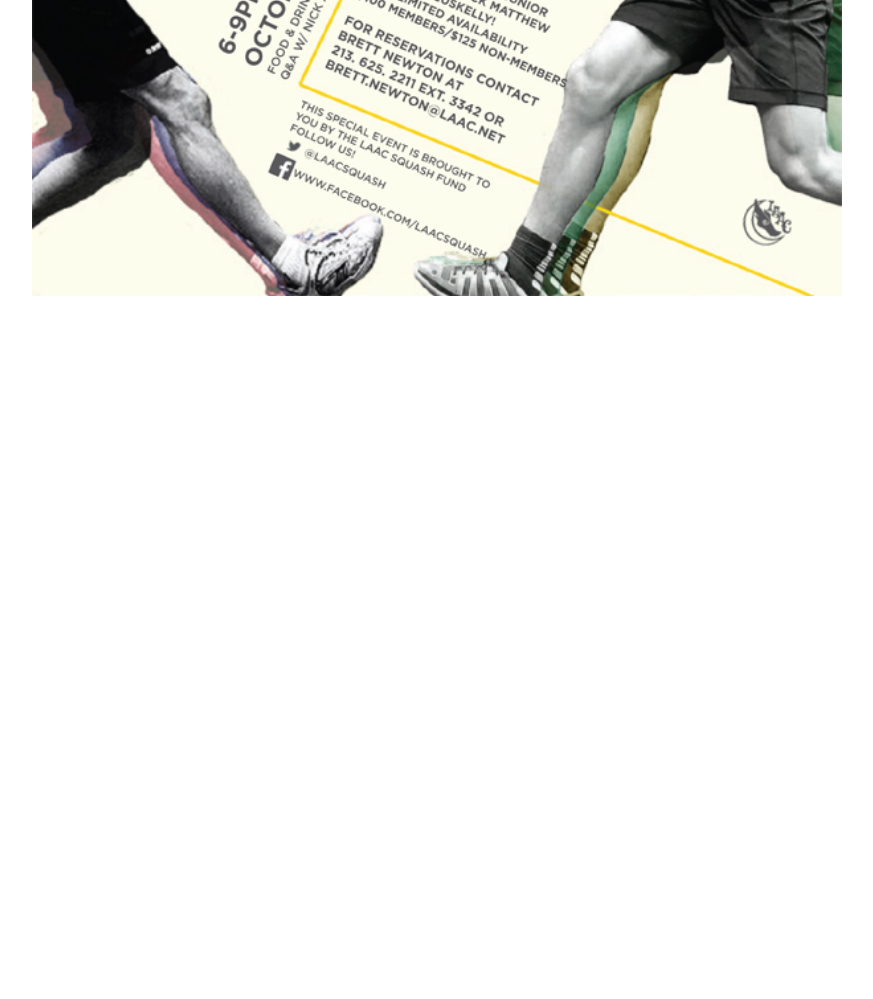
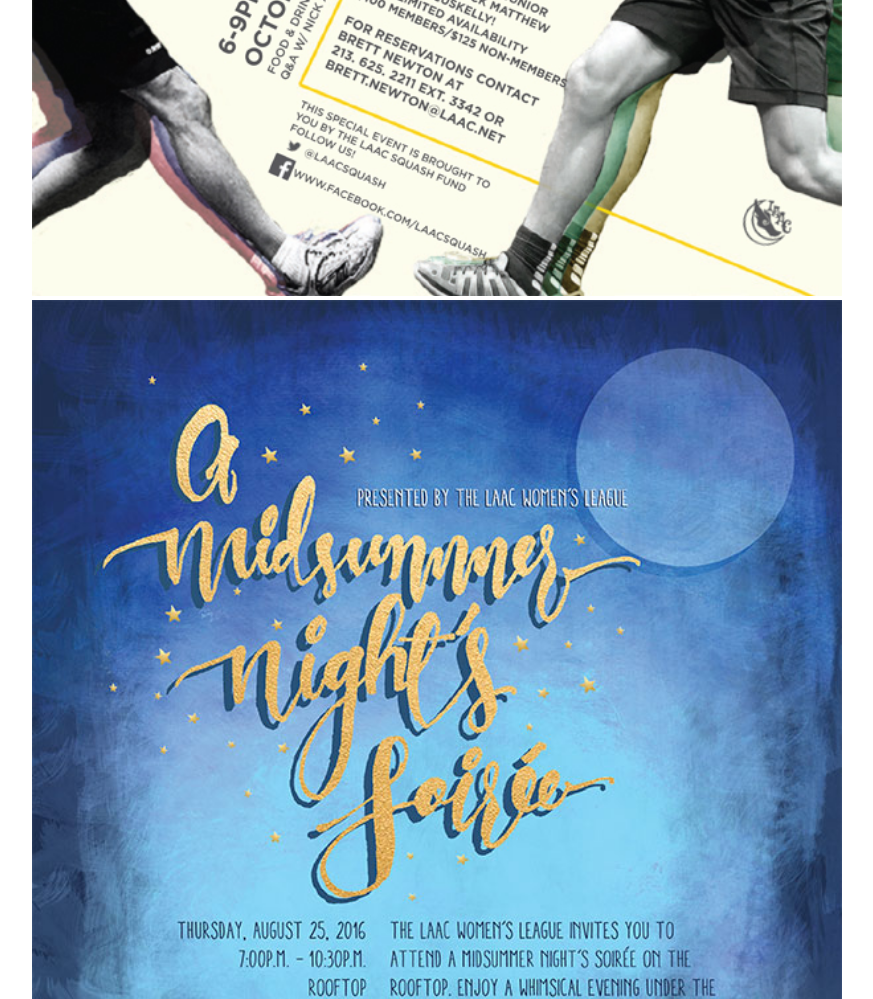
Before and after one commit to lunerd/lunerd-website, a plain HTML site: page index.html in a window 1280 px wide. Shown: the part 1290-2289 px from the top of the page, without its empty margins (203-1076 px from the left). Before the commit the page ends 1590 px from the top, so only its background shows below. Drawn offline with Linux system fonts and the light colour scheme.

Commit message:
added one more image in images folder and also added it to main page

```diff
--- a/index.html
+++ b/index.html
@@ -31,6 +31,7 @@
             <div class="work-sections">
                 <h2 class="sec-title">Design</h2>
                 <img src="images/squash-exhibition.jpg" alt="">
+                <img src="images/soiree.jpg" alt="">
             </div>
 
     </div>
```
Also changed, not shown: images/soiree.jpg (added).
